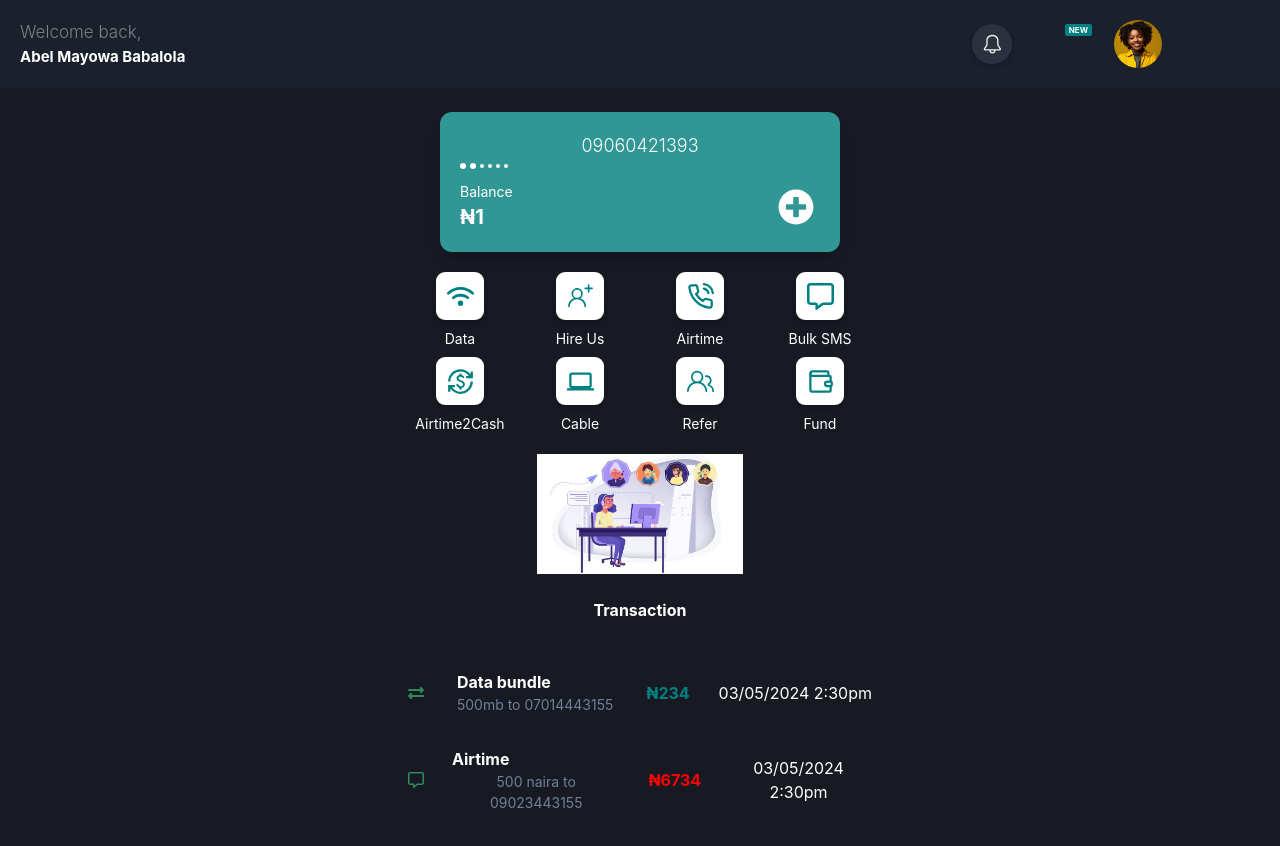
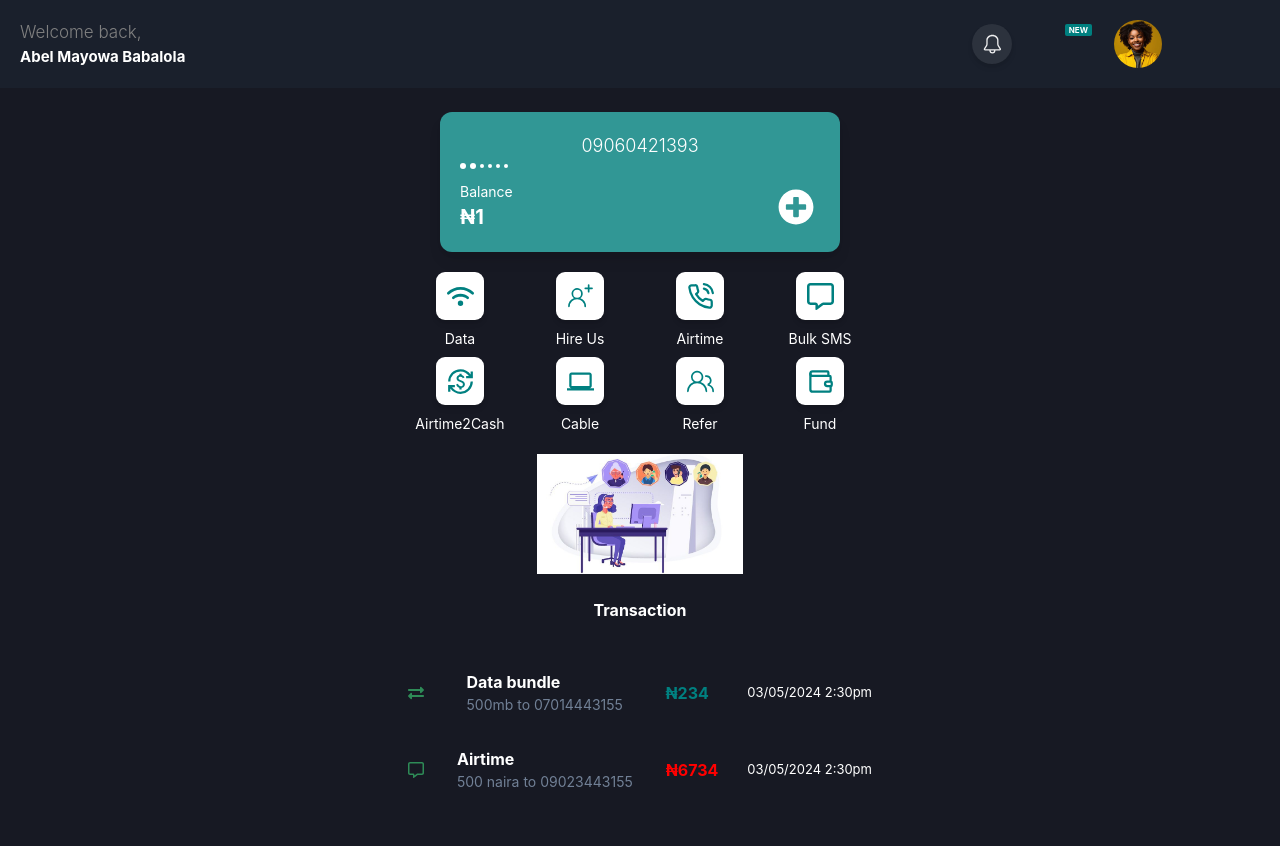
Before and after one commit to Mayor-Myles/Mylezic_Portal, a Next.js app: page /dashboard in a window 1280 px wide. Shown: the top 846 px of the page. Built offline with nearby package versions, Linux system fonts and the light colour scheme; no server answers.

Commit message:
Update transactions.js

```diff
--- a/components/transactions.js
+++ b/components/transactions.js
@@ -23,7 +23,7 @@ const TransactionItem = ({ icon, name, type, amount ,color,date}) => (
       </VStack>
 
     <Text color={color} fontWeight="bold">₦{amount}</Text>
-    <Text ml={2} color="gray 400">{date}</Text>
+    <Text fontSize="13px" ml={2} color="gray 400">{date}</Text>
   </HStack>
 );
 
```
